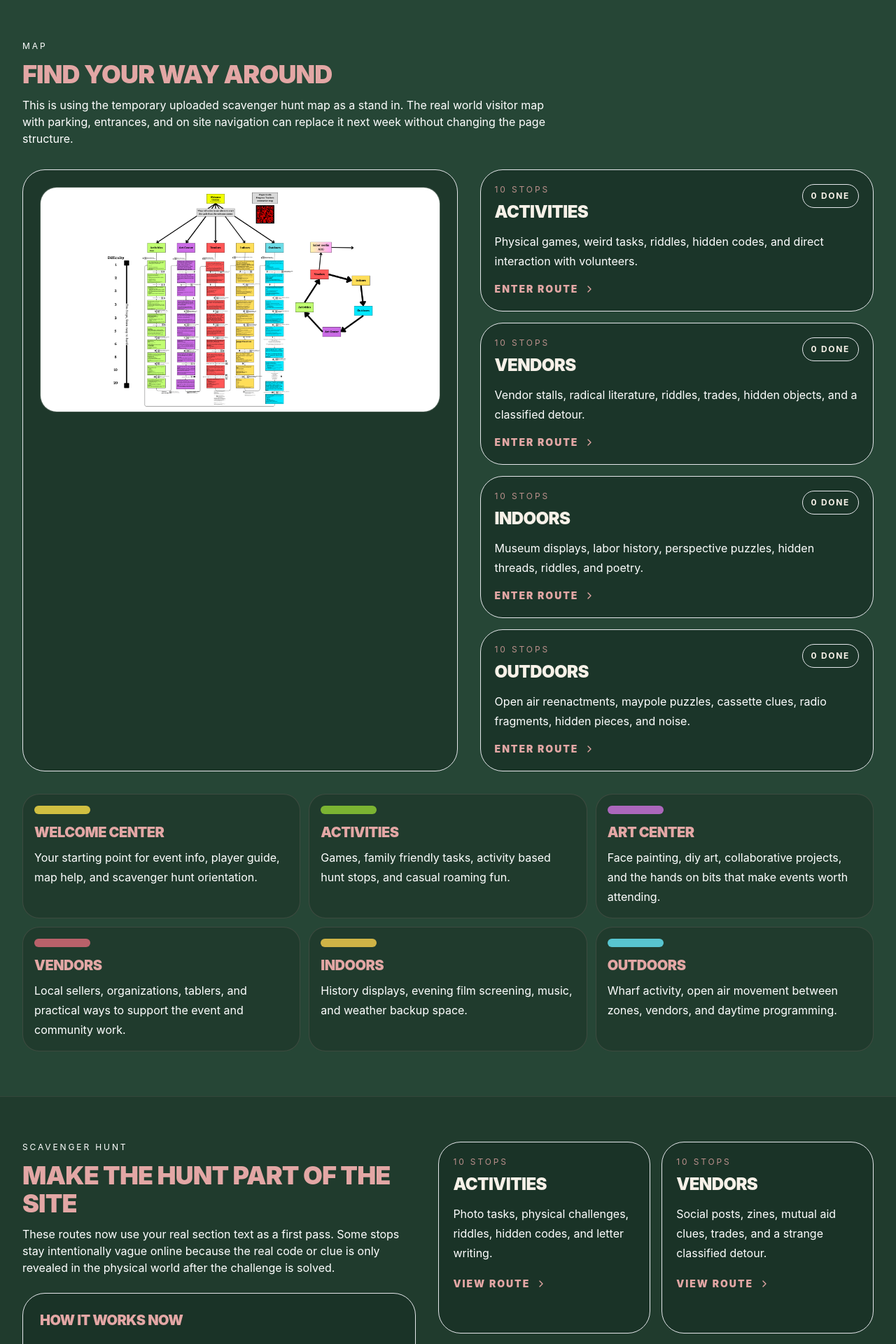
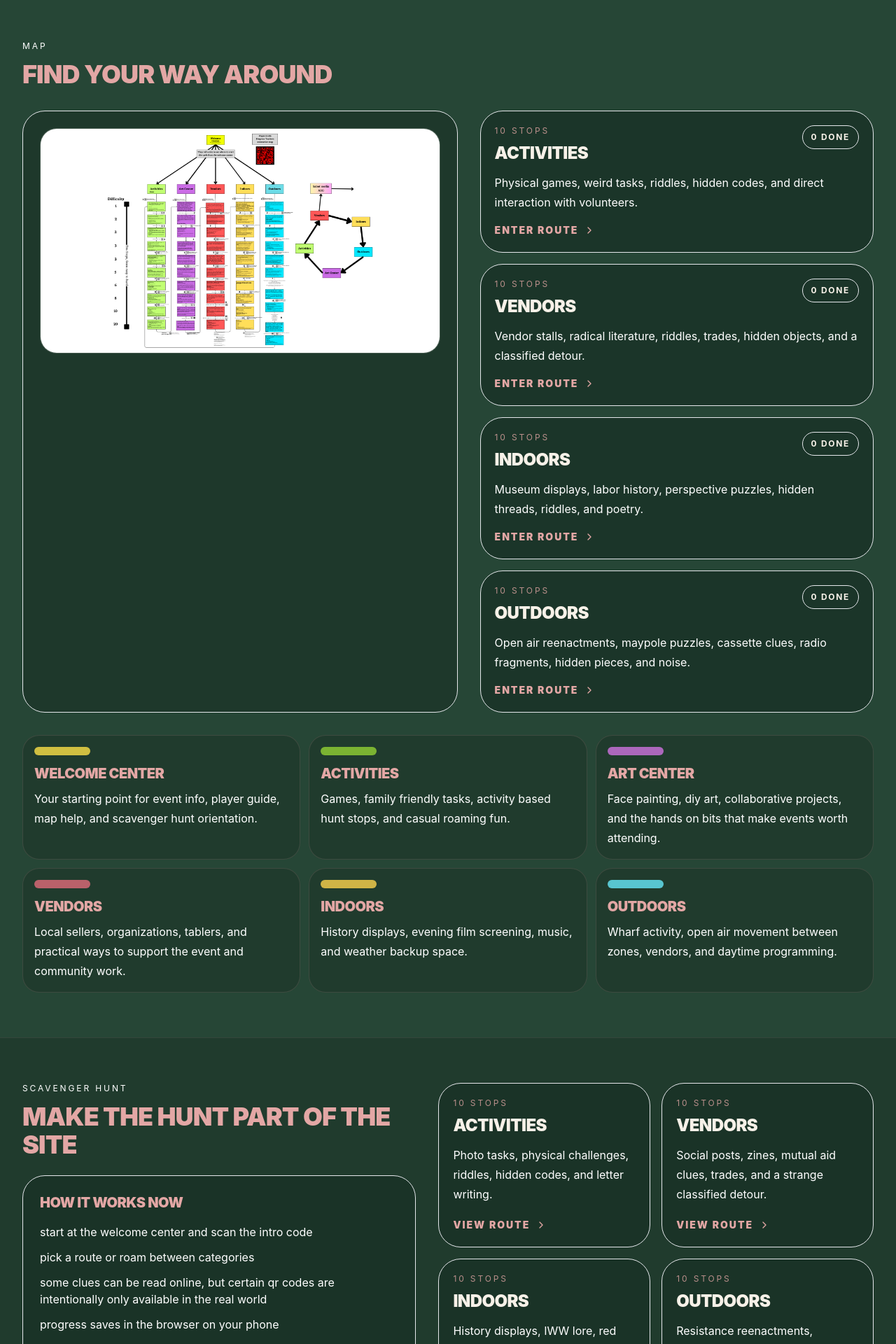
Before and after one commit to bjgarr-lgtm/May-Day-Site, a React (Vite) app: page /#/ in a window 1280 px wide. Shown: the part 2700-4620 px from the top of the page at 70% size. Built offline with nearby package versions, Linux system fonts and the light colour scheme.

Commit message:
Update MayDayWelcomeCenter.jsx

```diff
--- a/src/pages/MayDayWelcomeCenter.jsx
+++ b/src/pages/MayDayWelcomeCenter.jsx
@@ -328,7 +328,7 @@ function MapSection() {
   return (
     <section id="map" className="mx-auto max-w-7xl px-4 py-12 sm:px-6 sm:py-16 lg:px-8">
       <div className="space-y-8">
-        <SectionTitle eyebrow="map" title="find your way around" body="This is using the temporary uploaded scavenger hunt map as a stand in. The real world visitor map with parking, entrances, and on site navigation can replace it next week without changing the page structure." />
+        <SectionTitle eyebrow="map" title="find your way around" />
         <div className="grid gap-8 lg:grid-cols-[1.05fr_.95fr]">
           <div className="overflow-hidden rounded-[2rem] border border-[#e3a7a5]/18 bg-black/20 p-4 sm:p-6">
             <img src="/scavenger-hunt-map.png" alt="Temporary scavenger hunt map for May Day on the Harbor" className="w-full rounded-[1.5rem] border border-[#f7f1e8]/10 bg-white/10 object-cover" />
@@ -374,7 +374,7 @@ function HuntSection() {
       <div className="mx-auto max-w-7xl px-4 py-12 sm:px-6 sm:py-16 lg:px-8">
         <div className="grid gap-8 lg:grid-cols-[.95fr_1.05fr]">
           <div className="space-y-6">
-            <SectionTitle eyebrow="scavenger hunt" title="make the hunt part of the site" body="These routes now use your real section text as a first pass. Some stops stay intentionally vague online because the real code or clue is only revealed in the physical world after the challenge is solved." />
+            <SectionTitle eyebrow="scavenger hunt" title="make the hunt part of the site" />
             <div className="rounded-[2rem] border border-[#e3a7a5]/18 bg-[#183126]/75 p-6">
               <h3 className="text-xl font-black uppercase tracking-tight text-[#e3a7a5]">how it works now</h3>
               <ul className="mt-4 space-y-3 text-[#f7f1e8]/84">
```
